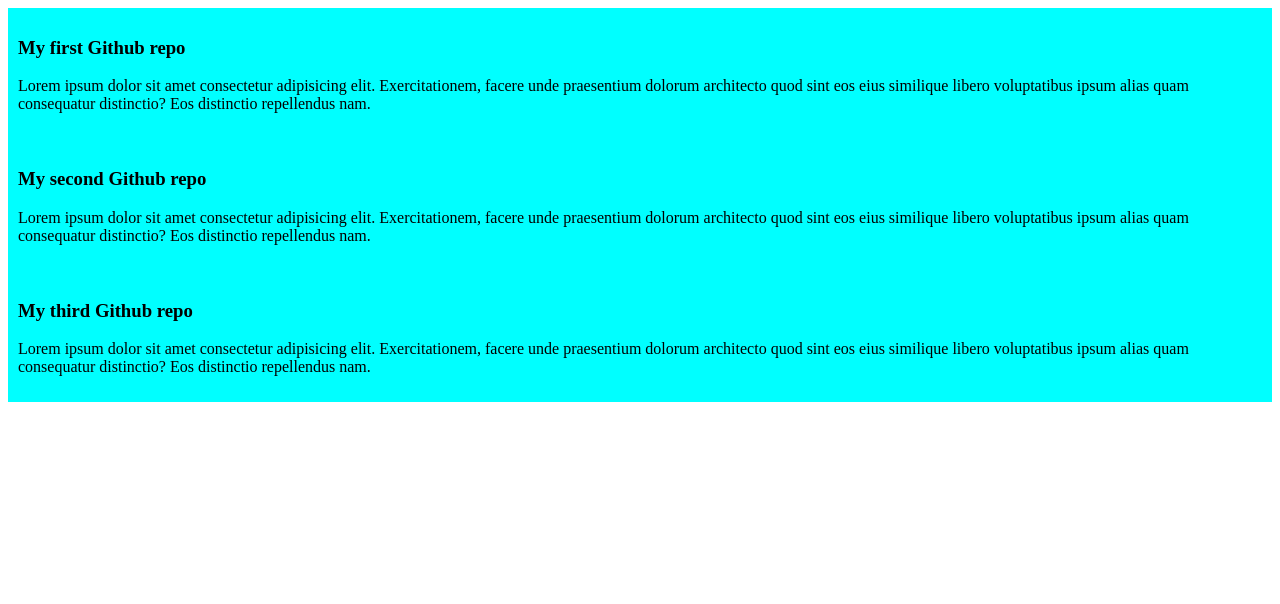
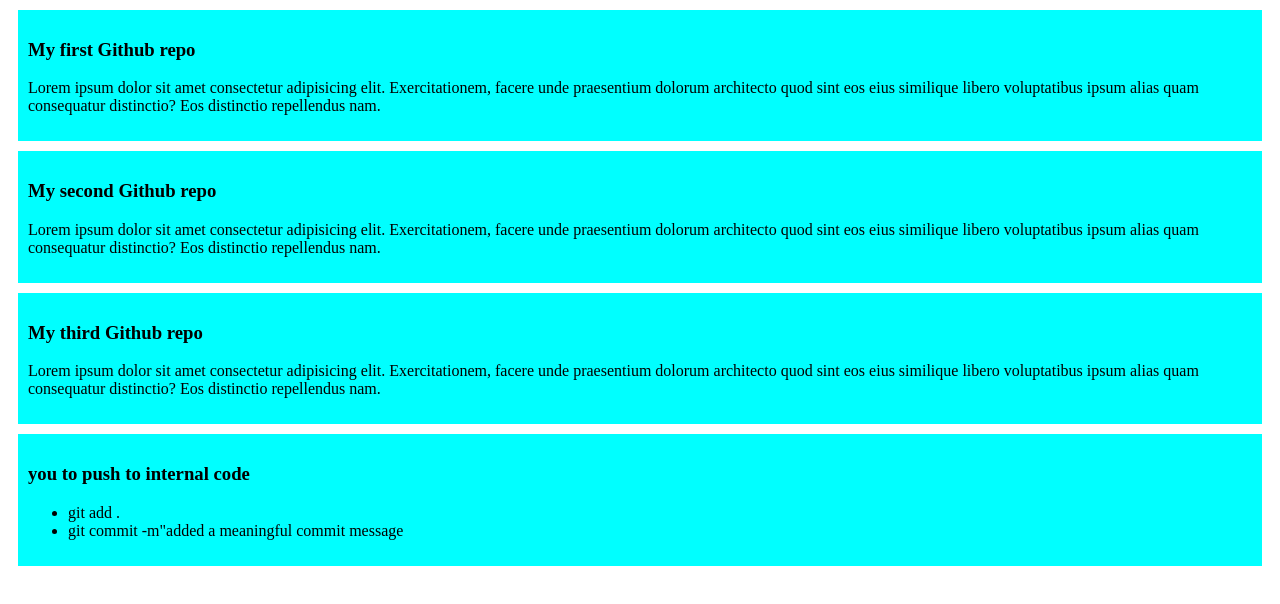
Before and after one commit to mdnurnoby/My-fist-github-repo, a plain HTML site: page index.html in a window 1280 px wide. Drawn offline with Linux system fonts and the light colour scheme.

Commit message:
added a list cod

```diff
--- a/index.html
+++ b/index.html
@@ -19,5 +19,12 @@
         <h3>My third Github repo</h3>
         <p>Lorem ipsum dolor sit amet consectetur adipisicing elit. Exercitationem, facere unde praesentium dolorum architecto quod sint eos eius similique libero voluptatibus ipsum alias quam consequatur distinctio? Eos distinctio repellendus nam.</p>
     </div>
+    <div>
+        <h3>you to push to internal code</h3>
+        <ul>
+            <li>git add .</li>
+            <li>git commit -m"added a meaningful commit message</li>
+        </ul>
+    </div>
 </body>
 </html>
--- a/styelis/blogs.css
+++ b/styelis/blogs.css
@@ -1,4 +1,5 @@
 div{
     background-color: aqua;
     padding: 10px;
+    margin: 10px;
 }
```
